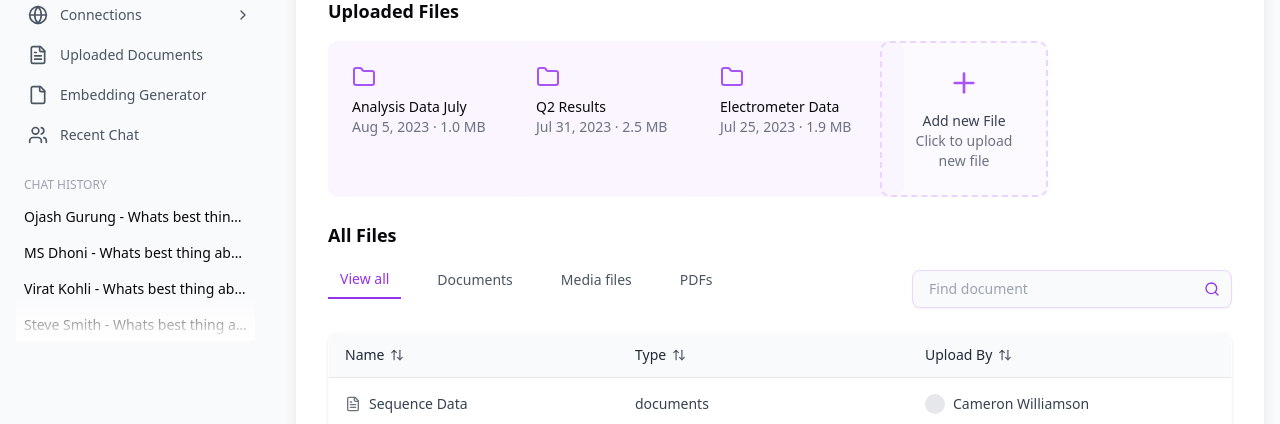
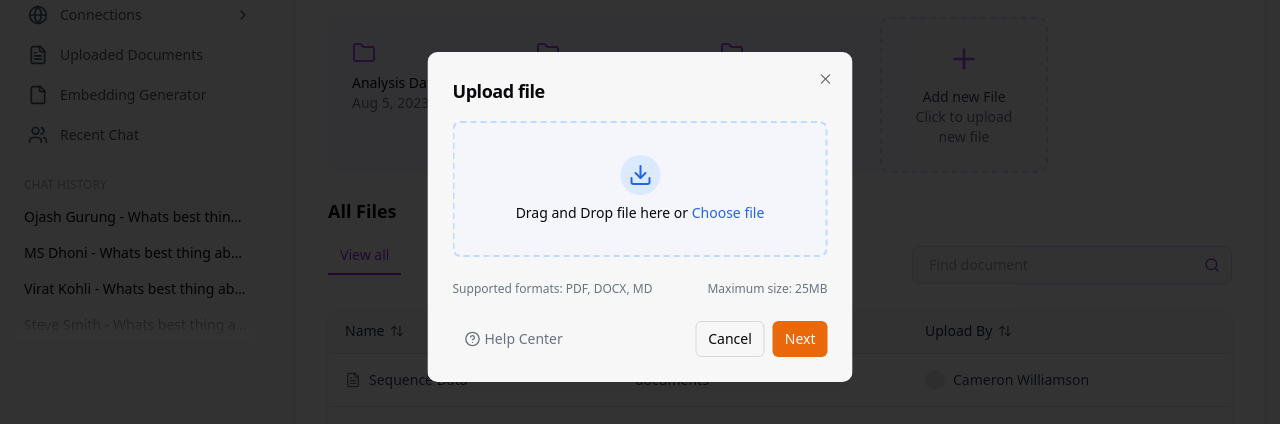
Before and after one commit to ojashgurung/SelfAI, a Next.js app in the folder frontend/: page /dashboard/document in a window 1280 px wide. Both pictures are taken after a click on the button "New". Shown: the part 183-607 px from the top of the page. Built offline with nearby package versions, Linux system fonts and the light colour scheme.

Commit message:
Document uploading dialog box is created successfully

```diff
--- /dev/null
+++ b/frontend/src/components/document/upload-dialog.tsx
@@ -0,0 +1,116 @@
+import { useState } from "react";
+import {
+  Dialog,
+  DialogContent,
+  DialogHeader,
+  DialogTitle,
+} from "@/components/ui/dialog";
+import { Button } from "@/components/ui/button";
+import { Download, HelpCircle, X } from "lucide-react";
+
+interface UploadDialogProps {
+  open: boolean;
+  onOpenChange: (open: boolean) => void;
+}
+
+export function UploadDialog({ open, onOpenChange }: UploadDialogProps) {
+  const [uploadedFile, setUploadedFile] = useState<File | null>(null);
+  const handleFileChange = (file: File) => {
+    if (file.size > 25 * 1024 * 1024) {
+      // 25MB limit
+      return;
+    }
+    setUploadedFile(file);
+  };
+
+  const handleDrop = (e: React.DragEvent) => {
+    e.preventDefault();
+    const file = e.dataTransfer.files[0];
+    if (file) handleFileChange(file);
+  };
+
+  return (
+    <Dialog open={open} onOpenChange={onOpenChange}>
+      <DialogContent
+        className="sm:max-w-[425px]"
+        onDrop={handleDrop}
+        onDragOver={(e) => e.preventDefault()}
+      >
+        <DialogHeader>
+          <div className="flex items-center">
+            <DialogTitle>Upload file</DialogTitle>
+          </div>
+        </DialogHeader>
+        <div className="space-y-6">
+          <div className="border-2 border-dashed border-blue-200 rounded-lg p-8 bg-blue-50/50">
+            <div className="flex flex-col items-center justify-center gap-2">
+              <div className="p-2 rounded-full bg-blue-100">
+                <Download className="h-6 w-6 text-blue-600" />
+              </div>
+              <input
+                type="file"
+                id="file-upload"
+                className="hidden"
+                accept=".pdf,.docx,.md"
+                onChange={(e) => {
+                  const file = e.target.files?.[0];
+                  if (file) handleFileChange(file);
+                }}
+              />
+              <label htmlFor="file-upload" className="text-sm text-center">
+                Drag and Drop file here or{" "}
+                <span className="text-blue-600 hover:underline cursor-pointer">
+                  Choose file
+                </span>
+              </label>
+            </div>
+          </div>
+
+          <div className="flex justify-between text-xs text-gray-500">
+            <span>Supported formats: PDF, DOCX, MD</span>
+            <span>Maximum size: 25MB</span>
+          </div>
+
+          {/* Show file that is going to be uploaded just to make user sure about it */}
+          {uploadedFile && (
+            <div className="bg-blue-50 rounded-lg p-4 flex items-start gap-3 border border-blue-100">
+              <div className="p-2 bg-blue-100 rounded-lg">
+                <Download className="w-4 h-4 text-blue-600" />
+              </div>
+              <div className="flex-1">
+                <p className="text-sm font-medium">{uploadedFile.name}</p>
+                <p className="text-xs text-gray-500">
+                  {(uploadedFile.size / (1024 * 1024)).toFixed(2)} MB
+                </p>
+              </div>
+              <Button
+                variant="ghost"
+                size="icon"
+                className="h-8 w-8 text-gray-500 hover:text-red-500"
+                onClick={() => setUploadedFile(null)}
+              >
+                <X className="h-4 w-4" />
+              </Button>
+            </div>
+          )}
+          <div className="flex justify-between items-center">
+            <Button variant="ghost" size="sm" className="text-gray-500 gap-1">
+              <HelpCircle className="w-4 h-4" />
+              Help Center
+            </Button>
+            <div className="space-x-2">
+              <Button
+                variant="outline"
+                size="sm"
+                onClick={() => onOpenChange(false)}
+              >
+                Cancel
+              </Button>
+              <Button size="sm">Next</Button>
+            </div>
+          </div>
+        </div>
+      </DialogContent>
+    </Dialog>
+  );
+}
```
